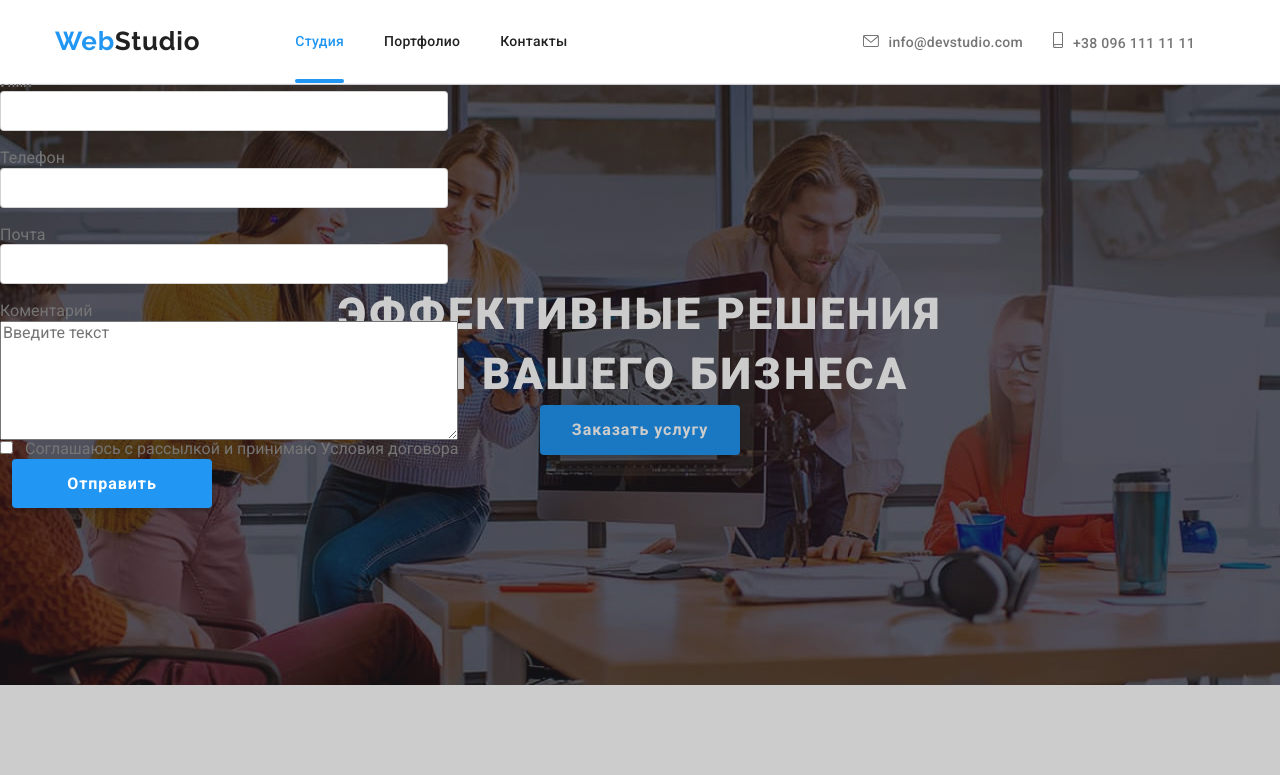
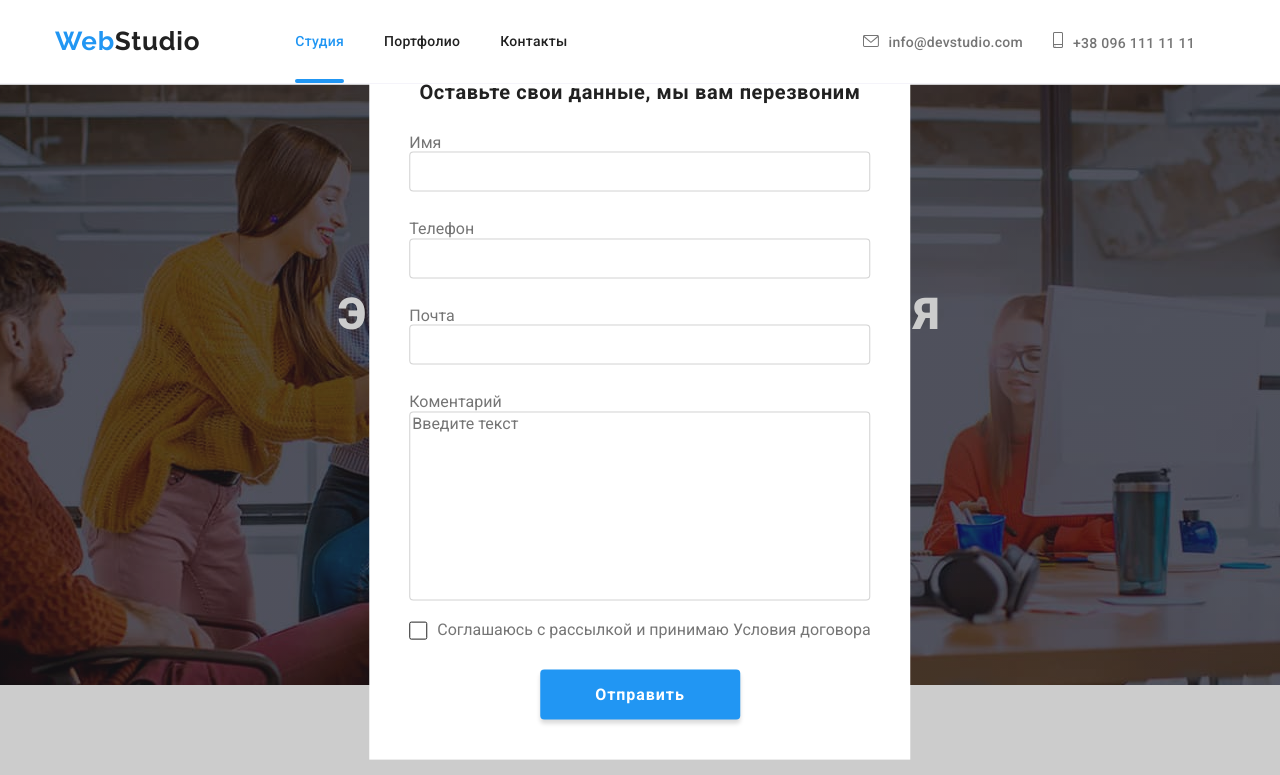
Before and after one commit to SergiyNaumenko/go-it-markup-hw-06, a plain HTML site: page index.html in a window 1280 px wide. Both pictures are taken after a click on the button "Заказать услугу". Shown: the top 775 px of the page. Drawn offline with nearby package versions, Linux system fonts and the light colour scheme.

Commit message:
Обновляет styles.css

```diff
--- a/css/styles.css
+++ b/css/styles.css
@@ -899,12 +899,12 @@ p {
     pointer-events: none;
 }
 
-.modal {
+.modal-window {
     position: absolute;
     top: 50%;
     left: 50%;
     transform: translate(-50%, -50%);
-
+    padding: 40px;
     min-height: 580px;
     min-width: 530px;
     background-color: var(--background-head-color);
@@ -940,10 +940,6 @@ p {
 /* Розмітка модалки */
 
 .modal-title {
-    padding-top: 20px;
-    padding-right: 40px;
-    padding-left: 40px;
-    margin-top: 0;
     margin-bottom: 30px;
 
     font-weight: bold;
@@ -956,14 +952,12 @@ p {
 }
 
 .submit-button {
-    display: flex;
-    align-items: center;
     justify-content: center;
     text-align: center;
     min-width: 200px;
 
     padding: 10px 32px;
-    margin-left: 12px;
+
 
 
     font-weight: 700;
@@ -982,49 +976,103 @@ p {
     transition: background-color var(--animation-duration) var(--animation-type);
 }
 
-.form-group {
-    padding: 40px;
+.submit-button-position {
+    display: flex;
+    justify-content: center;
 }
 
-.form-field {
+.test-modal {
     display: flex;
     flex-direction: column;
 }
 
+.form-field {
+    position: relative;
+    margin-bottom: 28px;
+}
+
+.form-lable {
+    position: absolute;
+    top: 50%;
+    left: 15px;
+    transform: translateY(-50%);
+}
+
 .form-field input {
+    width: 100%;
+    padding-left: 40px;
     margin: 0;
-    padding: 0;
-    width: 448px;
+
+    width: 100%;
     height: 40px;
     border: 1px solid rgba(33, 33, 33, 0.2);
     border-radius: 4px;
 }
 
-.form-field label {
-    margin-bottom: 5px;
+.form-coment {
+    position: relative;
+    display: flex;
+    flex-direction: column;
+    margin-bottom: 20px;
 }
 
-.form-coment {
-    display: flex;
-    flex-direction: column;
-    width: 100%;
-    height: 138px;
+textarea {
+    resize: none;
+    border: 1px solid rgba(33, 33, 33, 0.2);
+    border-radius: 4px;
 }
 
-.form-coment .textarea {
-    resize: none;
-}
-
-.form-label {
+.checkbox-field {
     display: flex;
     justify-content: center;
     align-items: center;
+    margin-bottom: 30px;
 }
 
+.checkbox-icon {
+    display: inline-block;
+    width: 18px;
+    height: 18px;
+    margin-right: 10px;
+    border: 1px solid var(--title-text-color);
+    border-radius: 2px;
+}
 .checkbox {
-    margin-right: 8px;
+    position: absolute;
+    width: 1px;
+    height: 1px;
+    margin: -1px;
+    border: 0;
+    padding: 0;
+
+    white-space: nowrap;
+    clip-path: inset(100%);
+    clip: rect(0 0 0 0);
+    overflow: hidden;
 }
 
+.checkbox:checked + .checkbox-icon {
+    border-color: var(--accent-color);
+    background-color: var(--accent-color);
+    background-image: url(../images/full-check.svg);
+    background-size: contain;
+    background-origin: border-box;
+}
+
+.icon-modal-close {
+    fill: currentColor;
+}
+
+.input-icon {
+    position: absolute;
+    display: inline-block;
+    top: 50%;
+    left: 10px;
+}
+
+.form-field:focus-within>.input-icon {
+    fill: var(--accent-color);
+}
 
 /* Блок для підписки */
 
```
